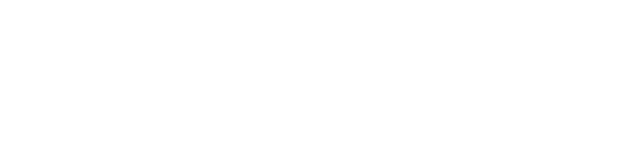
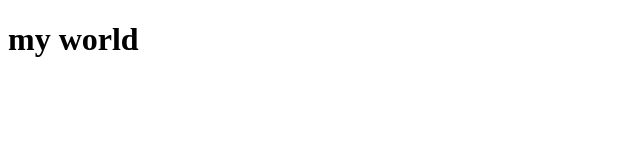
Before and after one commit to odinaka774/test-repo1, a plain HTML site: page index.html in a window 1280 px wide. Shown: the whole page, without its empty margins (0-640 px from the left). Drawn offline with Linux system fonts and the light colour scheme.

Commit message:
Update index.html

```diff
--- a/index.html
+++ b/index.html
@@ -6,6 +6,7 @@
     <title>Document</title>
 </head>
 <body>
+    <h1> my world</h1>
 
 </body>
 </html>
```
